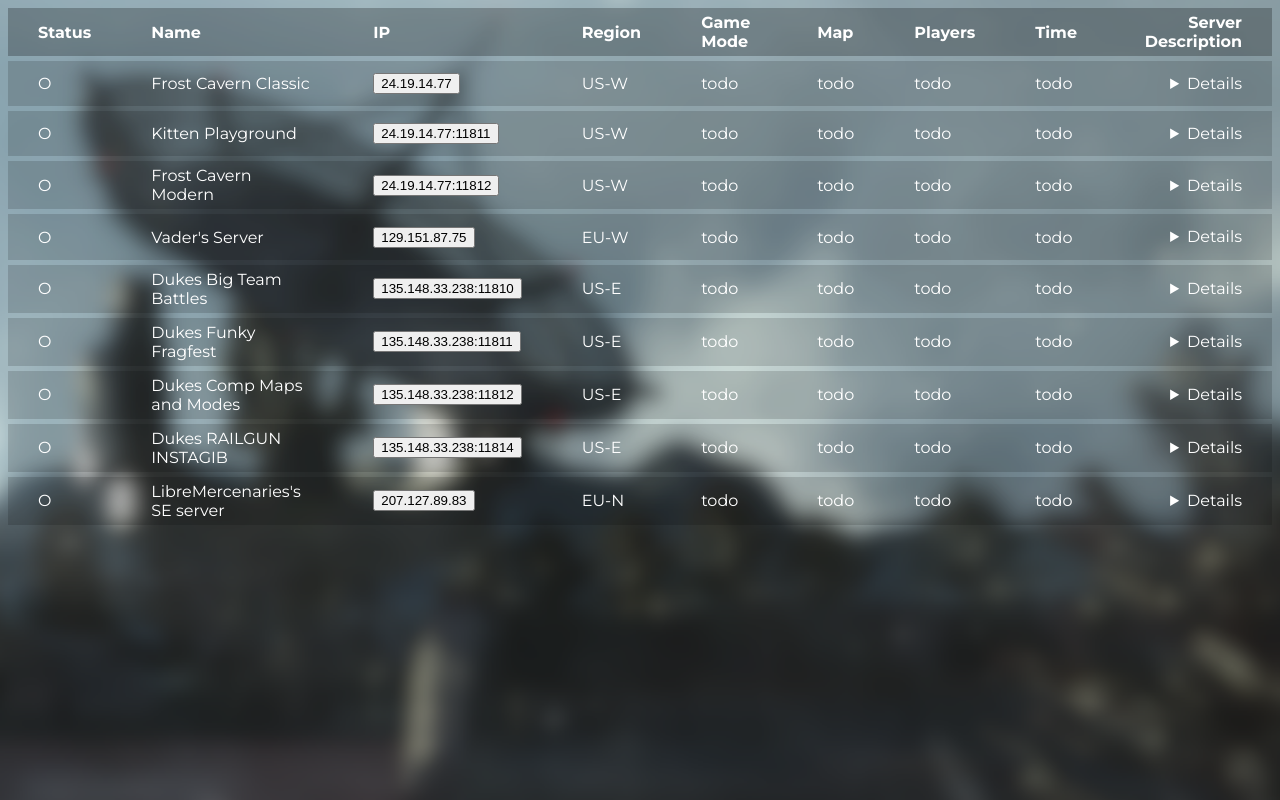
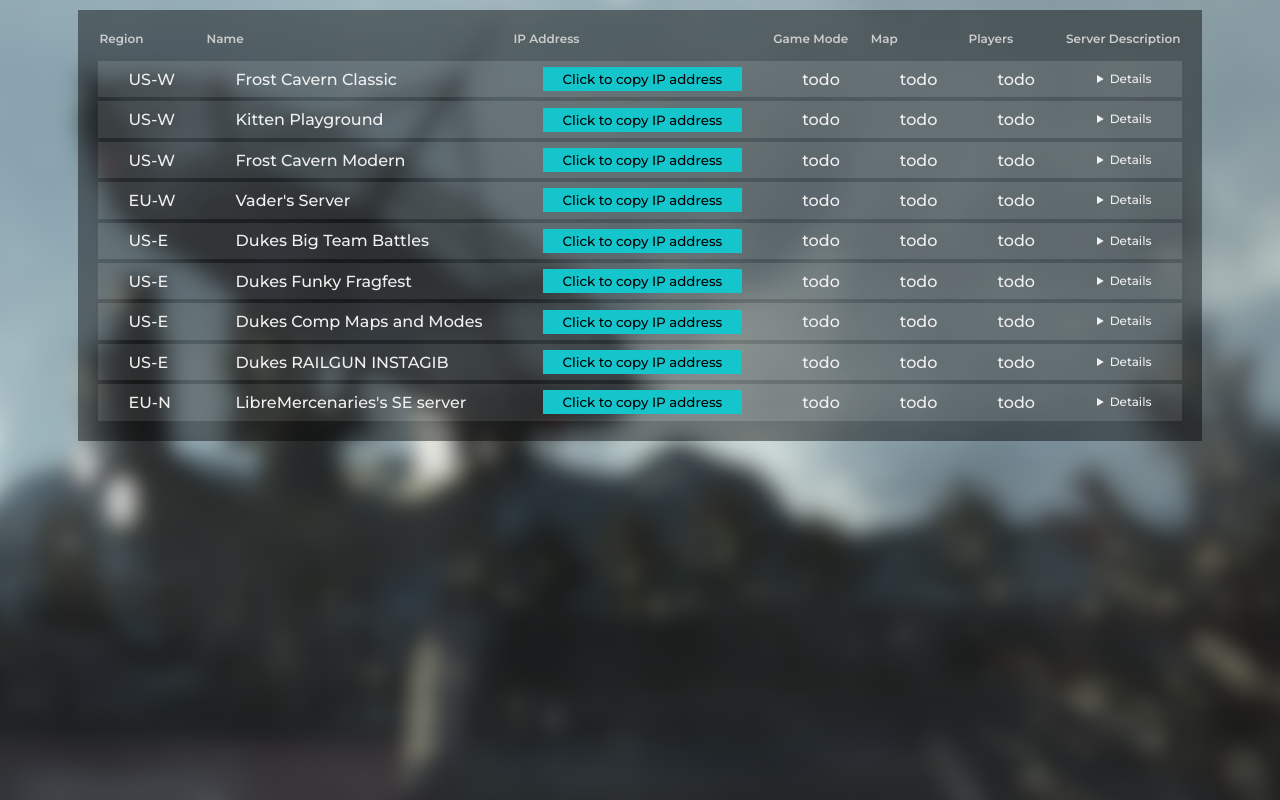
Before and after one commit to sectorsedgecommunity/serverslist, a plain HTML site: page index.html in a window 1280 px wide. Drawn offline with Linux system fonts and the light colour scheme.

Commit message:
Server list looks more like SE's now

```diff
--- a/css/style.css
+++ b/css/style.css
@@ -9,14 +9,19 @@ html {
     height: 100%;
 }
 
+
 /**
  *  Colors: Server list
  */
 html {
-    --server_list-header: #02020240;
-    --server_list-online-server: #02020225;
+    --server_list-background: #00000070;
+    --server_list-online_server_hover: #ffffff25;
+    --server_list-online_server: #30303070;
     --server_list-offline_server: #630c0040;
-    --server_list-text: #FFFFFF;
+    --server_list-text-header: #CCCCCC;
+    --server_list-text: #f0f0f0;
+    --server_list-se_blue_light: #1af7ff;
+    --server_list-se_blue_dark: #14c5cc;
 }
 
 
@@ -26,11 +31,13 @@ html {
 
 .server_list {
     margin: auto;
+    margin-top: 30px;
+    padding: 30px
 }
-.server_list, th, td {
+.server_list, td {
     color: var(--server_list-text);
     border-collapse: collapse;
-    padding: 5px;
+    padding: 20px;
     font-family: 'Montserrat';
 }
 
@@ -39,26 +46,50 @@ html {
  *   Server list table
  */
 .spacer {
-    height: 5px
+    padding: 0px;
+    height: 4px;
+    background-color: var(--server_list-background);
 }
-th, td {
+button {
+    font-weight: 475;
+    font-family: 'Montserrat';
+    font-size: 12;
+    transition-duration: 400ms;
+    background-color: var(--server_list-se_blue_dark);
+    border-style: none;
+    padding: 20px;
+    padding-top: 4px;
+    padding-bottom: 4px;
+}
+button:hover {
+    background-color: var(--server_list-se_blue_light);
+}
+table {
+    outline: var(--server_list-background) solid 20px;
+}
+td {
+    transition-duration: 200ms;
+    font-size: 12;
+    font-weight: 475;
     padding: 5px;
     padding-left: 30px;
     padding-right: 30px;
-    background: var(--server_list-online-server);
+    background-color: var(--server_list-online_server);
+}
+tr#server:hover {
+    transition-duration: 200ms;
+    background-color: var(--server_list-online_server_hover);
+}
+td.item_description {
+    font-size: 12px
 }
 th {
+    color: var(--server_list-text-header);
+    font-size: 12px;
+    font-weight: 600;
     text-align: left;
-    background: var(--server_list-header);
-}
-td {
-    margin-top: 2px;
-    margin-bottom: 2px;
-}
-td.spacer {
-    background: transparent;
-    margin-top: 2px;
-    margin-bottom: 2px;
+    background-color: var(--server_list-background);
+    padding-bottom: 11px;
 }
 details {
     line-height: 220%
--- a/index.html
+++ b/index.html
@@ -18,122 +18,102 @@
   <body>
   <table class="server_list" overflow-x:auto>
     <tr>
-      <th class="server_status">Status</th>
+      <th class="server_region">Region</th>
       <th class="server_name">Name</th>
-      <th class="server_ip">IP</th>
-      <th class="server_region">Region</th>
+      <th class="server_ip">IP Address</th>
       <th class="server_game_mode">Game Mode</th>
       <th class="server_map">Map</th>
       <th class="server_player_count">Players</th>
-      <th class="server_match_time">Time</th>
       <th class="server_description">Server Description</th>
     </tr>
-    <tr class="spacer"></tr>
-    <tr>
-      <td class="item_status">O</td>
+    <td class="spacer" colspan=7></tr>
+    <tr id="server">
+      <td class="item_region">US-W</td>
       <td class="item_name">Frost Cavern Classic</td>
-      <td class="item_ip"><button onclick="navigator.clipboard.writeText('24.19.14.77');">24.19.14.77</button></td>
-      <td class="item_region">US-W</td>
+      <td class="item_ip"><button onclick="navigator.clipboard.writeText('24.19.14.77');">Click to copy IP address</button></td>
       <td class="item_game_mode">todo</td>
       <td class="item_map">todo</td>
       <td class="item_player_count">todo</td>
-      <td class="item_match_time">todo</td>
       <td class="item_description"><details><summary>Details</summary>Old fashioned server for the OGs! High HP, fast bullets, and no attachments.</details></td>
     </tr>
-    <tr class="spacer"></tr>
-    <tr>
-      <td class="item_status">O</td>
+    <td class="spacer" colspan=7></tr>
+    <tr id="server">
+      <td class="item_region">US-W</td>
       <td class="item_name">Kitten Playground</td>
-      <td class="item_ip"><button onclick="navigator.clipboard.writeText('24.19.14.77:11811');">24.19.14.77:11811</button></td>
-      <td class="item_region">US-W</td>
+      <td class="item_ip"><button onclick="navigator.clipboard.writeText('24.19.14.77:11811');">Click to copy IP address</button></td>
       <td class="item_game_mode">todo</td>
       <td class="item_map">todo</td>
       <td class="item_player_count">todo</td>
-      <td class="item_match_time">todo</td>
       <td class="item_description"><details><summary>Details</summary>Currently using the custom settings for the tournament!</details></td>
     </tr>
-    <tr class="spacer"></tr>
-    <tr>
-      <td class="item_status">O</td>
+    <td class="spacer" colspan=7></tr>
+    <tr id="server">
+      <td class="item_region">US-W</td>
       <td class="item_name">Frost Cavern Modern</td>
-      <td class="item_ip"><button onclick="navigator.clipboard.writeText('24.19.14.77:11812');">24.19.14.77:11812</button></td>
-      <td class="item_region">US-W</td>
+      <td class="item_ip"><button onclick="navigator.clipboard.writeText('24.19.14.77:11812');">Click to copy IP address</button></td>
       <td class="item_game_mode">todo</td>
       <td class="item_map">todo</td>
       <td class="item_player_count">todo</td>
-      <td class="item_match_time">todo</td>
       <td class="item_description"><details><summary>Details</summary>Vanilla SE</details></td>
     </tr>
-    <tr class="spacer"></tr>
-    <tr>
-      <td class="item_status">O</td>
+    <td class="spacer" colspan=7></tr>
+    <tr id="server">
+      <td class="item_region">EU-W</td>
       <td class="item_name">Vader's Server</td>
-      <td class="item_ip"><button onclick="navigator.clipboard.writeText('129.151.87.75');">129.151.87.75</button></td>
-      <td class="item_region">EU-W</td>
+      <td class="item_ip"><button onclick="navigator.clipboard.writeText('129.151.87.75');">Click to copy IP address</button></td>
       <td class="item_game_mode">todo</td>
       <td class="item_map">todo</td>
       <td class="item_player_count">todo</td>
-      <td class="item_match_time">todo</td>
       <td class="item_description"><details><summary>Details</summary>EU server, often used for events. I have reset explosive knockback.</details></td>
     </tr>
-    <tr class="spacer"></tr>
-    <tr>
-      <td class="item_status">O</td>
+    <td class="spacer" colspan=7></tr>
+    <tr id="server">
+      <td class="item_region">US-E</td>
       <td class="item_name">Dukes Big Team Battles</td>
-      <td class="item_ip"><button onclick="navigator.clipboard.writeText('135.148.33.238:11810');">135.148.33.238:11810</button></td>
-      <td class="item_region">US-E</td>
+      <td class="item_ip"><button onclick="navigator.clipboard.writeText('135.148.33.238:11810');">Click to copy IP address</button></td>
       <td class="item_game_mode">todo</td>
       <td class="item_map">todo</td>
       <td class="item_player_count">todo</td>
-      <td class="item_match_time">todo</td>
       <td class="item_description"><details><summary>Details</summary>24 Players, 120% HP, Big Teamplay Modes.</details></td>
     </tr>
-    <tr class="spacer"></tr>
-    <tr>
-      <td class="item_status">O</td>
+    <td class="spacer" colspan=7></tr>
+    <tr id="server">
+      <td class="item_region">US-E</td>
       <td class="item_name">Dukes Funky Fragfest</td>
-      <td class="item_ip"><button onclick="navigator.clipboard.writeText('135.148.33.238:11811');">135.148.33.238:11811</button></td>
-      <td class="item_region">US-E</td>
+      <td class="item_ip"><button onclick="navigator.clipboard.writeText('135.148.33.238:11811');">Click to copy IP address</button></td>
       <td class="item_game_mode">todo</td>
       <td class="item_map">todo</td>
       <td class="item_player_count">todo</td>
-      <td class="item_match_time">todo</td>
       <td class="item_description"><details><summary>Details</summary>20 Players, No Weapon Bans, Less Teamplay, More Kills.</details></td>
     </tr>
-    <tr class="spacer"></tr>
-    <tr>
-      <td class="item_status">O</td>
+    <td class="spacer" colspan=7></tr>
+    <tr id="server">
+      <td class="item_region">US-E</td>
       <td class="item_name">Dukes Comp Maps and Modes</td>
-      <td class="item_ip"><button onclick="navigator.clipboard.writeText('135.148.33.238:11812');">135.148.33.238:11812</button></td>
-      <td class="item_region">US-E</td>
+      <td class="item_ip"><button onclick="navigator.clipboard.writeText('135.148.33.238:11812');">Click to copy IP address</button></td>
       <td class="item_game_mode">todo</td>
       <td class="item_map">todo</td>
       <td class="item_player_count">todo</td>
-      <td class="item_match_time">todo</td>
       <td class="item_description"><details><summary>Details</summary>6 Players, No Weapon Bans, Competitive Tourney Rules, Static, TDM, and FFA.</details></td>
     </tr>
-    <tr class="spacer"></tr>
-    <tr>
-      <td class="item_status">O</td>
+    <td class="spacer" colspan=7></tr>
+    <tr id="server">
+      <td class="item_region">US-E</td>
       <td class="item_name">Dukes RAILGUN INSTAGIB</td>
-      <td class="item_ip"><button onclick="navigator.clipboard.writeText('135.148.33.238:11814');">135.148.33.238:11814</button></td>
-      <td class="item_region">US-E</td>
+      <td class="item_ip"><button onclick="navigator.clipboard.writeText('135.148.33.238:11814');">Click to copy IP address</button></td>
       <td class="item_game_mode">todo</td>
       <td class="item_map">todo</td>
       <td class="item_player_count">todo</td>
-      <td class="item_match_time">todo</td>
       <td class="item_description"><details><summary>Details</summary>24 Players, ONLY RAILGUNS, One Shot Kills All, Medium Arena Maps, No Block Build/Destroy, Free for All and Team Deathmatch.</details></td>
     </tr>
-    <tr class="spacer"></tr>
-    <tr>
-      <td class="item_status">O</td>
+    <td class="spacer" colspan=7></tr>
+    <tr id="server">
+      <td class="item_region">EU-N</td>
       <td class="item_name">LibreMercenaries's SE server</td>
-      <td class="item_ip"><button onclick="navigator.clipboard.writeText('207.127.89.83');">207.127.89.83</button></td>
-      <td class="item_region">EU-N</td>
+      <td class="item_ip"><button onclick="navigator.clipboard.writeText('207.127.89.83');">Click to copy IP address</button></td>
       <td class="item_game_mode">todo</td>
       <td class="item_map">todo</td>
       <td class="item_player_count">todo</td>
-      <td class="item_match_time">todo</td>
       <td class="item_description"><details><summary>Details</summary>A Sector's Edge server hosted by @Sir Obsidian and the libremercs.dev team. (default rules)</details></td>
     </tr>
   </table>
```
